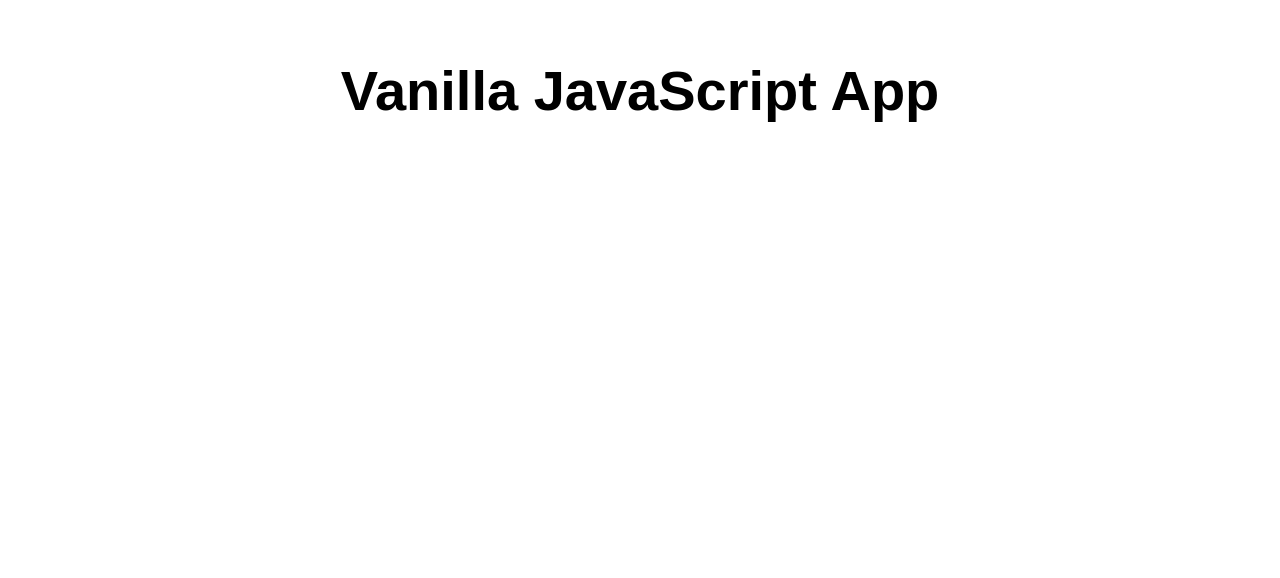
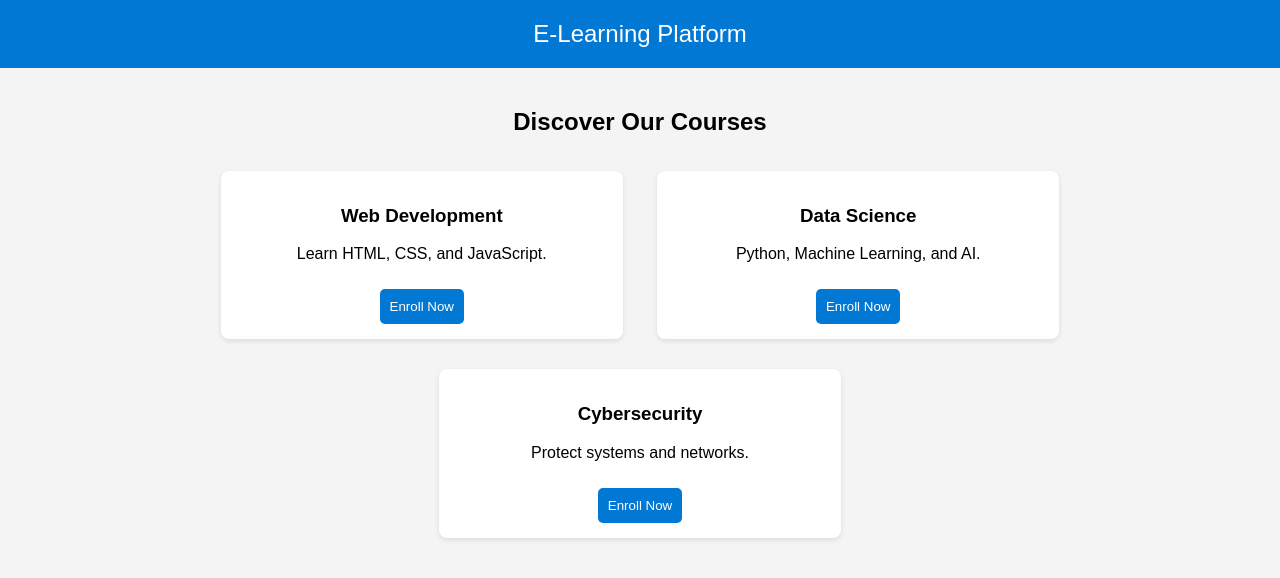
Before and after one commit to Nachitrix/my-first-static-web-app, a website: page src/index.html in a window 1280 px wide. Drawn offline with Linux system fonts and the light colour scheme.

Commit message:
Update index.html

```diff
--- a/src/index.html
+++ b/src/index.html
@@ -1,17 +1,65 @@
 <!DOCTYPE html>
 <html lang="en">
-
 <head>
-  <meta charset="UTF-8">
-  <meta name="viewport" content="width=device-width, initial-scale=1.0">
-  <link rel="stylesheet" href="styles.css">
-  <title>Vanilla JavaScript App</title>
+    <meta charset="UTF-8">
+    <meta name="viewport" content="width=device-width, initial-scale=1.0">
+    <title>E-Learning Platform</title>
+    <style>
+        body {
+            font-family: Arial, sans-serif;
+            text-align: center;
+            background-color: #f4f4f4;
+            margin: 0;
+            padding: 0;
+        }
+        header {
+            background: #0078D4;
+            color: white;
+            padding: 20px;
+            font-size: 24px;
+        }
+        .container {
+            padding: 20px;
+        }
+        .course-card {
+            background: white;
+            padding: 15px;
+            margin: 15px;
+            border-radius: 8px;
+            box-shadow: 0 2px 5px rgba(0,0,0,0.1);
+            display: inline-block;
+            width: 30%;
+        }
+        .enroll-btn {
+            background: #0078D4;
+            color: white;
+            padding: 10px;
+            border: none;
+            cursor: pointer;
+            border-radius: 5px;
+            margin-top: 10px;
+        }
+    </style>
 </head>
-
 <body>
-  <main>
-    <h1>Vanilla JavaScript App</h1>
-  </main>
+    <header>E-Learning Platform</header>
+    <div class="container">
+        <h2>Discover Our Courses</h2>
+        <div class="course-card">
+            <h3>Web Development</h3>
+            <p>Learn HTML, CSS, and JavaScript.</p>
+            <button class="enroll-btn">Enroll Now</button>
+        </div>
+        <div class="course-card">
+            <h3>Data Science</h3>
+            <p>Python, Machine Learning, and AI.</p>
+            <button class="enroll-btn">Enroll Now</button>
+        </div>
+        <div class="course-card">
+            <h3>Cybersecurity</h3>
+            <p>Protect systems and networks.</p>
+            <button class="enroll-btn">Enroll Now</button>
+        </div>
+    </div>
 </body>
-
 </html>
```
